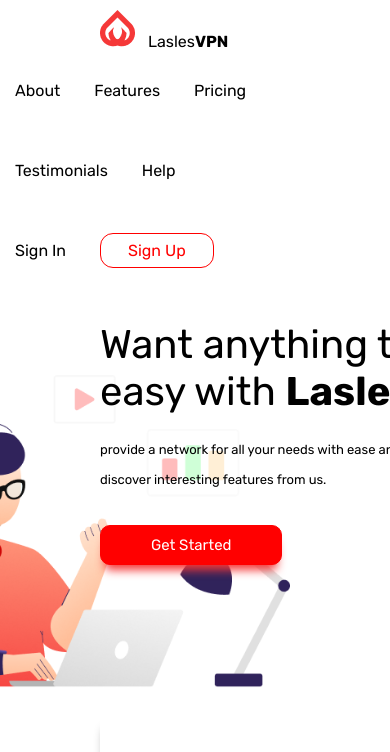
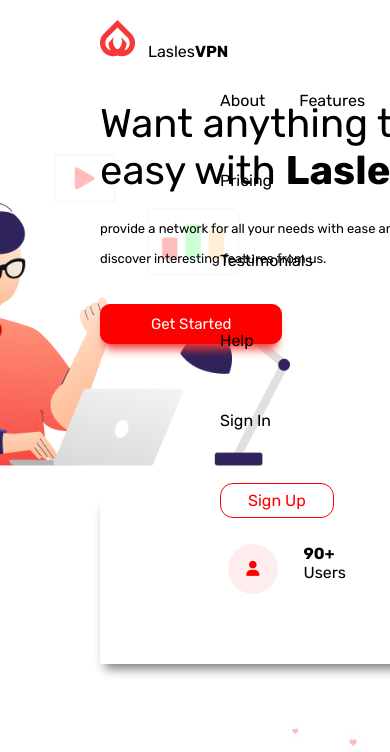
Before and after one commit to D-Venerable1/Freebies, a plain HTML site: page index.html in a window 390 px wide. Shown: the top 752 px of the page. Drawn offline with nearby package versions, Linux system fonts and the light colour scheme.

Commit message:
new changes

```diff
--- a/index.css
+++ b/index.css
@@ -12,6 +12,9 @@ body{
 nav{
     background-color: white;
     height: 80px;
+    position: fixed;
+    top: 0;
+    padding: 10px 0px;
 }
 .highlighted{
     font-weight: bold;
@@ -23,6 +26,7 @@ label.logo{
 nav ul{
     float: right;
     margin-right: 90px;
+    margin-left: 205px;
 
 }
 #img-logo{
@@ -354,8 +358,3 @@ margin-top: -135px;
     margin-left: 20px;
 
 }
-@media screen and (max-width: 480px){
-    nav{
-        width: 450px;
-    }
-}
```
Also changed, not shown: index.html (line endings or trailing spaces).
